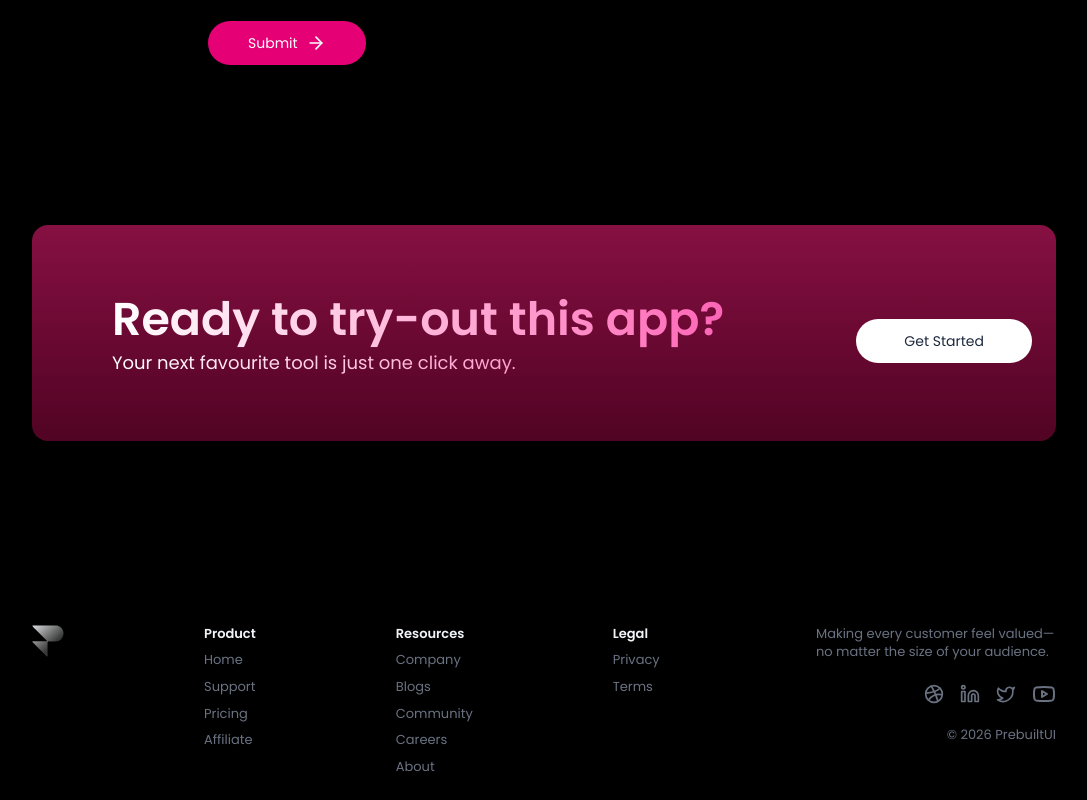
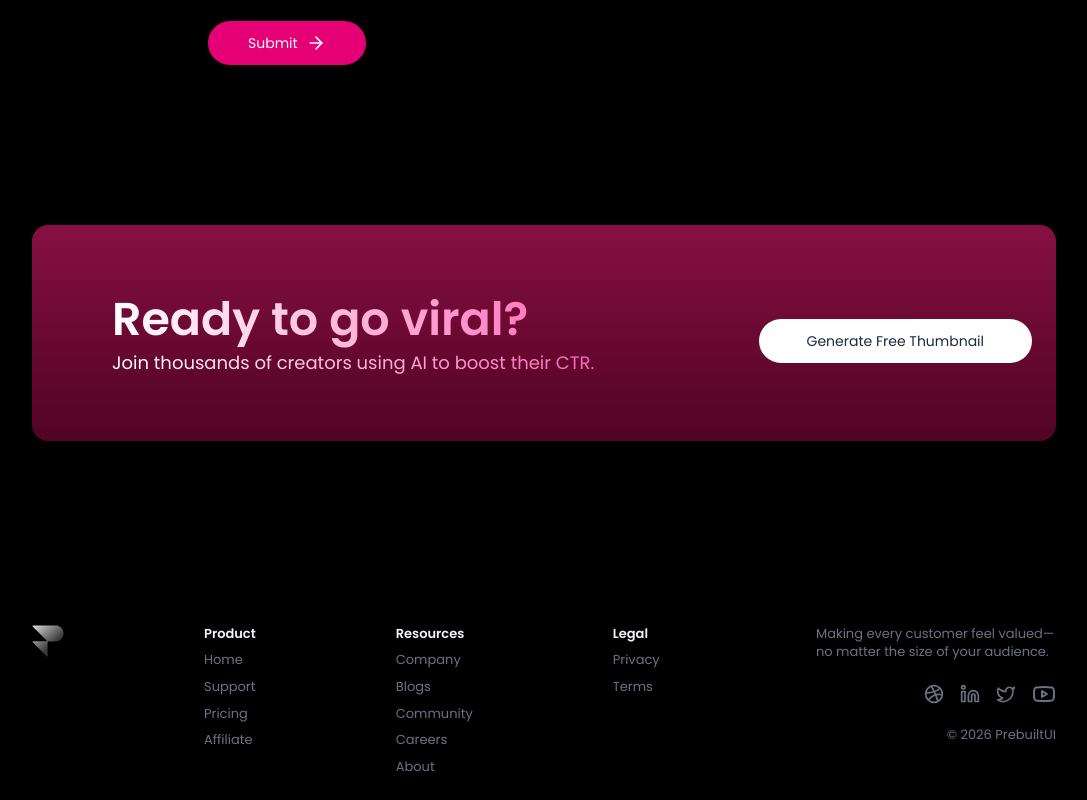
Before and after one commit to Thiago-Graciano/Thumblify, a React (Vite) app: page / in a window 1280 px wide. Shown: the part 4646-5446 px from the top of the page, without its empty margins (96-1183 px from the left). Built offline with nearby package versions, Linux system fonts and the light colour scheme.

Commit message:
Feat: Atualiza CTA

```diff
--- a/src/sections/CTASection.tsx
+++ b/src/sections/CTASection.tsx
@@ -1,7 +1,11 @@
 'use client'
 import { motion } from "motion/react";
+import { useNavigate } from "react-router-dom";
 
 export default function CTASection() {
+
+    const navigate = useNavigate();
+
     return (
         <motion.div className="max-w-5xl py-16 mt-40 md:pl-20 md:w-full max-md:mx-4 md:mx-auto flex flex-col md:flex-row max-md:gap-6 items-center justify-between text-left bg-linear-to-b from-pink-900 to-pink-950 rounded-2xl p-6 text-white"
             initial={{ y: 150, opacity: 0 }}
@@ -16,7 +20,7 @@ export default function CTASection() {
                     viewport={{ once: true }}
                     transition={{ type: "spring", stiffness: 280, damping: 70, mass: 1 }}
                 >
-                    Ready to try-out this app?
+                    Ready to go viral?
                 </motion.h1>
                 <motion.p className="bg-linear-to-r from-white to-pink-400 text-transparent bg-clip-text text-lg"
                     initial={{ y: 80, opacity: 0 }}
@@ -24,16 +28,16 @@ export default function CTASection() {
                     viewport={{ once: true }}
                     transition={{ type: "spring", stiffness: 200, damping: 70, mass: 1 }}
                 >
-                    Your next favourite tool is just one click away.
+                   Join thousands of creators using AI to boost their CTR.
                 </motion.p>
             </div>
-            <motion.button className="px-12 py-3 text-slate-800 bg-white hover:bg-slate-200 rounded-full text-sm mt-4"
+            <motion.button onClick={() => navigate('/generate')} className="px-12 py-3 text-slate-800 bg-white hover:bg-slate-200 rounded-full text-sm mt-4"
                 initial={{ y: 80, opacity: 0 }}
                 whileInView={{ y: 0, opacity: 1 }}
                 viewport={{ once: true }}
                 transition={{ type: "spring", stiffness: 280, damping: 70, mass: 1 }}
             >
-                Get Started
+                Generate Free Thumbnail
             </motion.button>
         </motion.div>
     );
```
